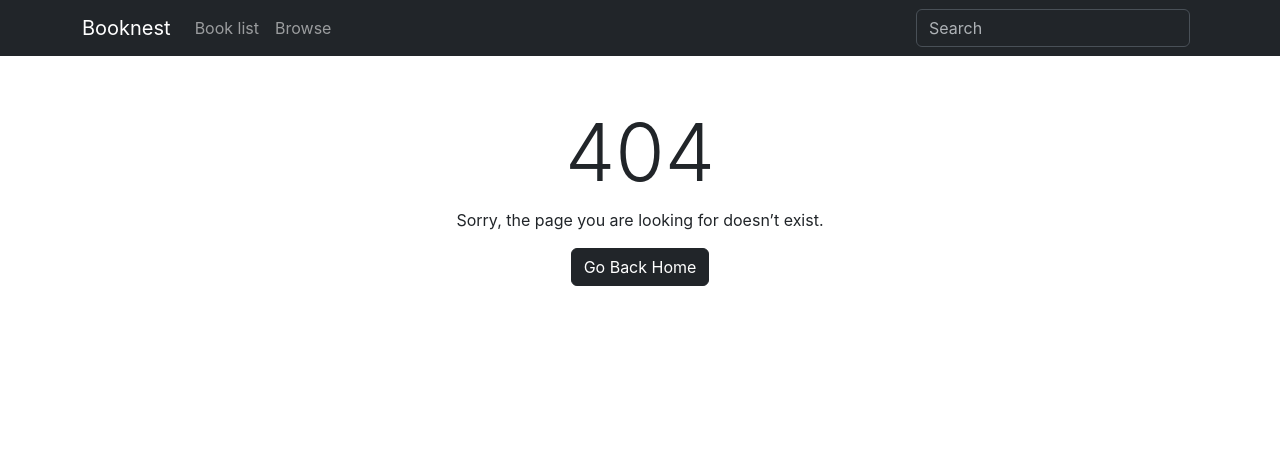
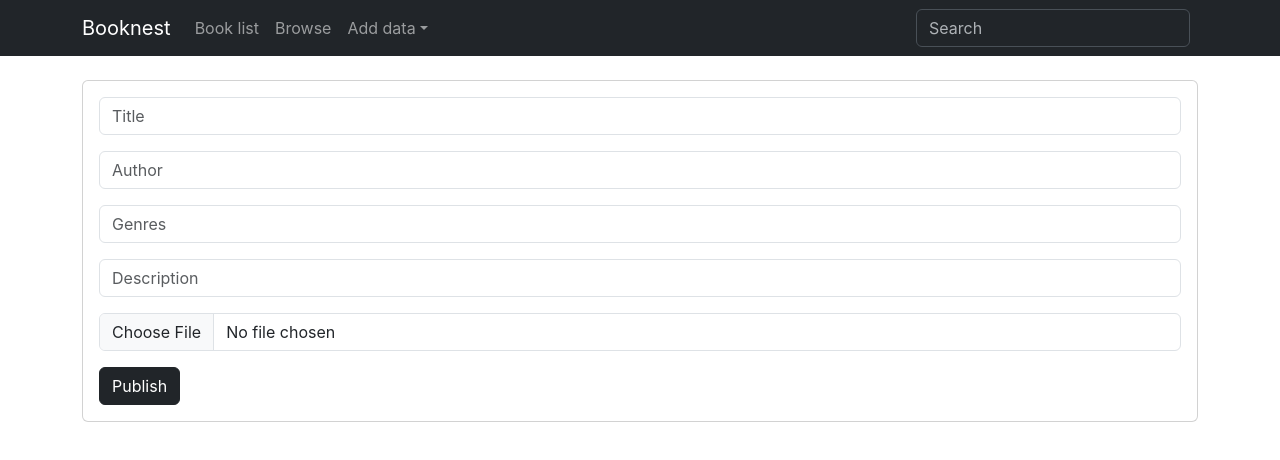
Before and after one commit to l0s0s/booknest, a React (Create React App) app: page /add/book in a window 1280 px wide. Before the commit this address had no page. Shown: the top 460 px of the page. Built offline with nearby package versions, Linux system fonts and the light colour scheme; no server answers; the HTML template or start-up script is replaced by a standard one.

Commit message:
add book form

```diff
--- a/package.json
+++ b/package.json
@@ -20,6 +20,7 @@
     "react-scripts": "5.0.1",
     "react-uid": "^2.3.3",
     "typescript": "^4.9.5",
+    "uuid": "^9.0.1",
     "web-vitals": "^2.1.4"
   },
   "scripts": {
@@ -45,5 +46,8 @@
       "last 1 firefox version",
       "last 1 safari version"
     ]
+  },
+  "devDependencies": {
+    "@types/uuid": "^9.0.8"
   }
 }
--- a/src/App.tsx
+++ b/src/App.tsx
@@ -9,7 +9,10 @@ import Home from "./pages/Home"
 import BookList from "./pages/BookList"
 import Browse from "./pages/Browse"
 import NoMatch from "./pages/NoMatch"
-import { initializeApp } from 'firebase/app';
+import NavDropdown from 'react-bootstrap/NavDropdown';
+import AddBook from './pages/AddBook';
+import AddAuthor from './pages/AddAuthor';
+import AddGenre from './pages/AddGenre';
 
 function App() {
   const [inputText, setInputText] = useState("");
@@ -29,8 +32,13 @@ function App() {
         <Container>
           <Navbar.Brand href="/">Booknest</Navbar.Brand>
           <Nav className="me-auto">
-            <Nav.Link href="list">Book list</Nav.Link>
-            <Nav.Link href="browse">Browse</Nav.Link>
+            <Nav.Link href="/list">Book list</Nav.Link>
+            <Nav.Link href="/browse">Browse</Nav.Link>
+            <NavDropdown title="Add data" id="collapsible-nav-dropdown">
+              <NavDropdown.Item href="/add/book">Add book</NavDropdown.Item>
+              <NavDropdown.Item href="/add/author">Add author</NavDropdown.Item>
+              <NavDropdown.Item href="/add/genre">Add genre</NavDropdown.Item>
+            </NavDropdown>
           </Nav>
           <Form className="d-flex">
             <Form.Control
@@ -49,6 +57,9 @@ function App() {
         <Route path="/" element={<Home />} />
         <Route path="list" element={<BookList />} />
         <Route path="browse" element={<Browse />} />
+        <Route path="add/book" element={<AddBook />} />
+        <Route path="add/author" element={<AddAuthor />} />
+        <Route path="add/genre" element={<AddGenre />} />
         <Route path="*" element={<NoMatch />} />
       </Routes>
     </BrowserRouter>
--- a/src/model/Book.ts
+++ b/src/model/Book.ts
@@ -1,5 +1,4 @@
 type Book = {
-    ID: string,
     Title : string,
     AuthorID : string,
     Genres : string[],
--- /dev/null
+++ b/src/pages/AddAuthor.tsx
@@ -0,0 +1,9 @@
+const AddAuthor = () => {
+    return (
+        <div>
+            <h1>WIP</h1>
+        </div>
+    )
+}
+
+export default AddAuthor;
--- /dev/null
+++ b/src/pages/AddBook.tsx
@@ -0,0 +1,128 @@
+import React, { useId, useState } from 'react';
+import Form from 'react-bootstrap/Form';
+import InputGroup from 'react-bootstrap/InputGroup';
+import Card from 'react-bootstrap/Card';
+import Container from 'react-bootstrap/Container';
+import Button from 'react-bootstrap/Button';
+import addBook from '../storage/Books';
+import uploadCover from '../storage/Cover';
+import Alert from 'react-bootstrap/Alert';
+import '../styles/CustomStyles.css';
+
+const AddBook = () => {
+  const [title, setTitle] = useState('');
+  const [author, setAuthor] = useState('');
+  const [genres, setGenres] = useState('');
+  const [description, setDescription] = useState('');
+  const [cover, setCover] = useState<File | null>(null);
+  const [success, setSuccess] = useState(false);
+  const [error, setError] = useState('');
+
+  const handleSubmit = (event: React.FormEvent) => {
+    event.preventDefault();
+
+    uploadCover(title, cover!)
+      .then((url) => {
+        addBook({
+          Title: title,
+          AuthorID: author, //TODO: put here an author ID
+          Genres: genres.split(','),
+          Rating: 0,
+          Description: description,
+          CoverURL: url
+        });
+        setSuccess(true);
+        setError('');
+      })
+      .catch((error) => {
+        console.error('Error uploading cover:', error);
+        setSuccess(false);
+        setError('Error uploading cover');
+      });
+  };
+
+  return (
+    <Container>
+      <br />
+      {success && (
+        <Alert variant="success" onClose={() => setSuccess(false)} dismissible>
+          Book added successfully!
+        </Alert>
+      )}
+      {error && (
+        <Alert variant="danger" onClose={() => setError('')} dismissible>
+          {error}
+        </Alert>
+      )}
+      <Card>
+        <Card.Body>
+          <Form onSubmit={handleSubmit}>
+            <InputGroup className="mb-3">
+              <Form.Control
+                className="custom-focus"
+                placeholder="Title"
+                aria-describedby="basic-addon1"
+                value={title}
+                onChange={(event) => setTitle(event.target.value)}
+                required
+              />
+            </InputGroup>
+
+            <InputGroup className="mb-3">
+              <Form.Control
+                className="custom-focus"
+                placeholder="Author"
+                aria-describedby="basic-addon1"
+                value={author}
+                onChange={(event) => setAuthor(event.target.value)}
+                required
+              />
+            </InputGroup>
+
+            <InputGroup className="mb-3">
+              <Form.Control
+                className="custom-focus"
+                placeholder="Genres"
+                aria-describedby="basic-addon1"
+                value={genres}
+                onChange={(event) => setGenres(event.target.value)}
+                required
+              />
+            </InputGroup>
+
+            <InputGroup className="mb-3">
+              <Form.Control
+                className="custom-focus"
+                placeholder="Description"
+                aria-describedby="basic-addon1"
+                value={description}
+                onChange={(event) => setDescription(event.target.value)}
+              />
+            </InputGroup>
+
+            <InputGroup className="mb-3">
+              <Form.Control
+                className="custom-focus"
+                type="file"
+                accept="image/*"
+                placeholder="Cover"
+                aria-describedby="basic-addon1"
+                onChange={(event) => {
+                  const file = (event.target as HTMLInputElement).files?.[0] ?? null;
+                  setCover(file);
+                }}
+                required
+              />
+            </InputGroup>
+
+            <Button variant="dark" type="submit">
+              Publish
+            </Button>
+          </Form>
+        </Card.Body>
+      </Card>
+    </Container>
+  );
+}
+
+export default AddBook;
--- /dev/null
+++ b/src/pages/AddGenre.tsx
@@ -0,0 +1,9 @@
+const AddGenre = () => {
+    return (
+        <div>
+            <h1>WIP</h1>
+        </div>
+    );
+};
+
+export default AddGenre;
--- a/src/storage/Books.ts
+++ b/src/storage/Books.ts
@@ -1,13 +1,10 @@
 import Book from '../model/Book';
 import { collection, addDoc, getDocs } from "firebase/firestore";
 import { db } from "./Firebase";
-import { uid } from 'react-uid';
 
 const addBook = async (book: Book): Promise<void> => {
     try {
-        book.ID = uid(book);
-
-        await addDoc(collection(db, "todos"), book);
+        await addDoc(collection(db, "books"), book);
     } catch (e) {
         console.error("Error adding document: ", e);
     }
@@ -15,7 +12,7 @@ const addBook = async (book: Book): Promise<void> => {
 
 const getBooks = async (): Promise<Book[]> => {
     try {
-        const querySnapshot = await getDocs(collection(db, "todos"));
+        const querySnapshot = await getDocs(collection(db, "books"));
         let books: Book[] = [];
         querySnapshot.forEach((doc) => {
             books.push(doc.data() as Book);
@@ -26,3 +23,5 @@ const getBooks = async (): Promise<Book[]> => {
         return [];
     }
 }
+
+export default addBook;
--- /dev/null
+++ b/src/storage/Cover.ts
@@ -0,0 +1,18 @@
+import {storage} from './Firebase';
+import {ref, uploadBytes, getDownloadURL } from 'firebase/storage';
+
+const uploadCover = async (id: string, file: File): Promise<string> => {
+    const storageRef = ref(storage, `covers/${id}`);
+
+    try {
+        const snapshot = await uploadBytes(storageRef, file);
+        const downloadURL = await getDownloadURL(snapshot.ref);
+        return downloadURL;
+    } catch (error) {
+        console.error('Error uploading file:', error);
+        throw error;
+    }
+}
+
+
+export default uploadCover;
--- a/src/storage/Firebase.ts
+++ b/src/storage/Firebase.ts
@@ -1,5 +1,7 @@
 import { initializeApp } from "firebase/app";
 import { getFirestore } from "firebase/firestore";
+import { getStorage } from "firebase/storage";
+
 
 const firebaseConfig = {
     apiKey: process.env.REACT_APP_FIREBASE_API_KEY,
@@ -9,8 +11,8 @@ const firebaseConfig = {
 
     messagingSenderId: process.env.REACT_APP_FIREBASE_MESSAGING_SENDER_ID,
     appId: process.env.REACT_APP_FIREBASE_APP_ID,
-  };
+};
 
-  const app = initializeApp(firebaseConfig);
-
-  export const db = getFirestore(app);
+const app = initializeApp(firebaseConfig);
+export const db = getFirestore(app);
+export const storage = getStorage(app)
--- /dev/null
+++ b/src/styles/CustomStyles.css
@@ -0,0 +1,4 @@
+input.custom-focus:focus {
+    border-color: grey;
+    box-shadow: 0 0 3px grey;
+  }
```
Also changed, not shown: 1 other file (tests, documents, lock files or other folders).
